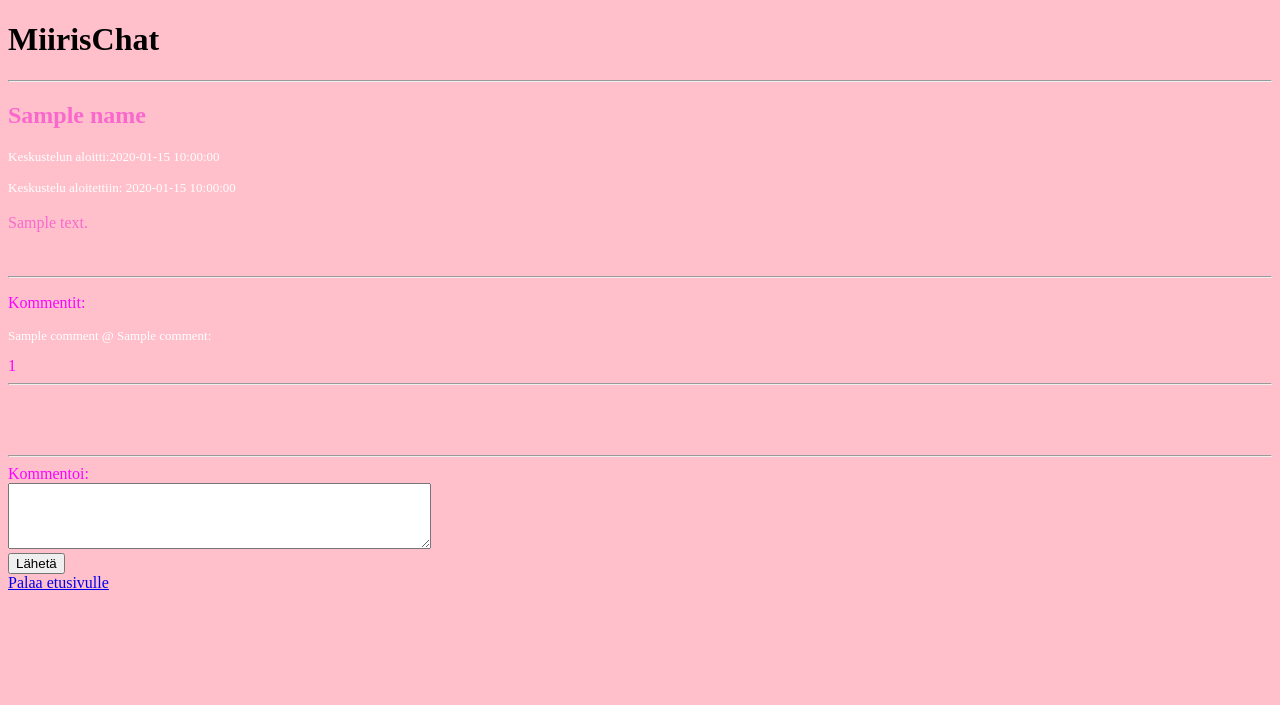
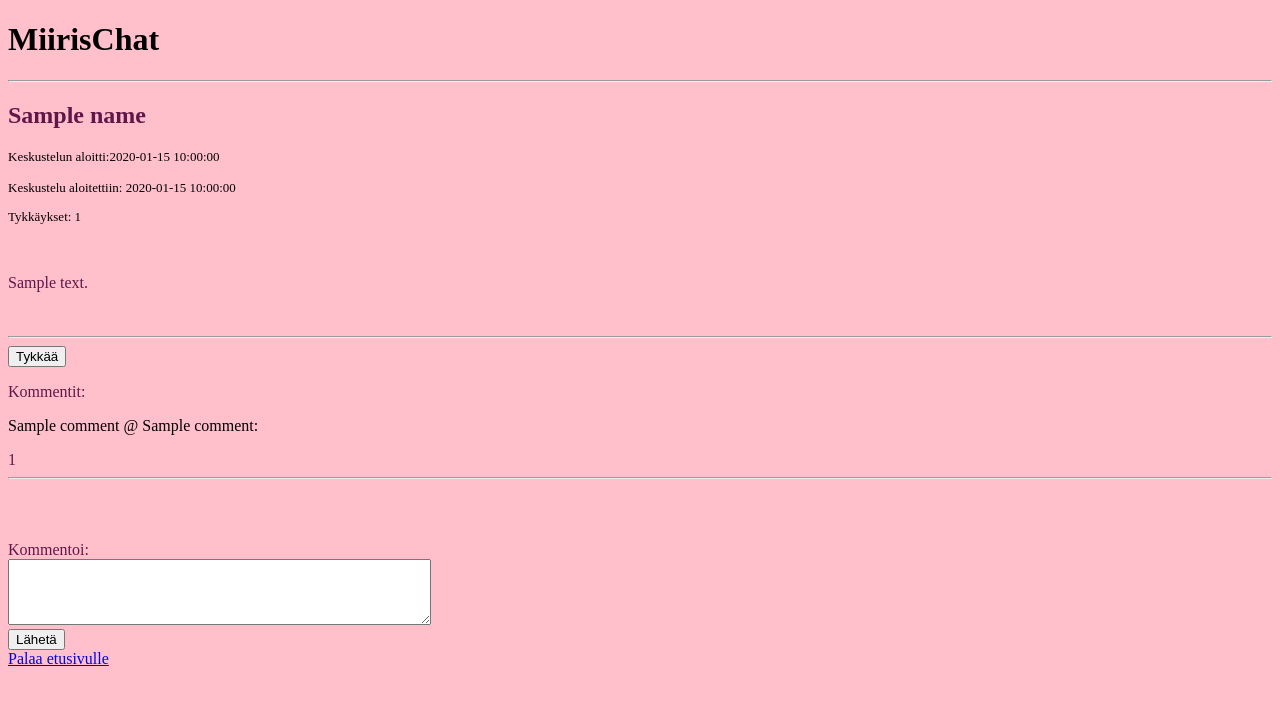
Before and after one commit to mirellel/chat-forum-tietokantasovellus, a Flask app: template templates/post.html in a window 1280 px wide. Shown: the top 705 px of the page. Run offline with Flask 2, Linux system fonts and the light colour scheme; the visitor is signed in with stand-in values (Sample User, id 1); the template is opened without the code that fills it: most values are stand-ins (such as "Sample title", 1, 10 or a date in 2020).

Commit message:
users can like posts

```diff
--- a/templates/post.html
+++ b/templates/post.html
@@ -1,46 +1,52 @@
 {% extends "layout.html" %}
 {% block content %}
 
-<h2 style="color:rgb(250, 104, 206)">{{ name }}</h2>
-<p style="color:rgb(255, 255, 255); font-size: small;">Keskustelun aloitti:{{ posted_by }}</p>
-<p2 style="color:rgb(255, 255, 255); font-size: small;">Keskustelu aloitettiin: {{ posted_at }}</p2>
+<h2 style="color:rgb(95, 23, 73)">{{ name }}</h2>
+  <p style="font-size: small;">Keskustelun aloitti:{{ posted_by }}</p>
+  <p2 style="font-size: small;">Keskustelu aloitettiin: {{ posted_at }}</p2>
+  <p style="font-size: small;">Tykkäykset: {{ num_of_likes }}</p>
   <br><br>
-<p3 style="color:rgb(250, 104, 206)">{{ content }}</p3>
+  <p3 style="color:rgb(95, 23, 73)">{{ content }}</p3>
 <br><br><br>
 <hr>
+{% if session.username %}
+<form action="/like_message" method="POST">
+  <input type="hidden" name="title_id" value="{{ id }}">
+  <input id="button" type="submit" value="Tykkää">
+</form>
+{% endif %}
+
 {% if post_comments %}
-    <p style="color:fuchsia; font-size: medium;">Kommentit:</p>
+  <p style="color:rgb(95, 23, 73); font-size: medium;">Kommentit:</p>
     {% for comment in post_comments %}
       {% if comment[4] %}
-        <p style="color: white; font-size: small;">{{ comment[2] }} @ {{ comment[3] }}: </p>
-        <p2 style="color:fuchsia">{{ comment[0] }}</p2>
+        <p style="color:rgb(95, 23, 73)font-size: small;">{{ comment[2] }} @ {{ comment[3] }}: </p>
+        <p2 style="color:rgb(95, 23, 73)">{{ comment[0] }}</p2>
         {% if session.user_role==2 or session.username==comment[2] %}
           <form action="/delete_comment" method="POST">
             <input type="hidden" name=comment_id value="{{comment[5]}}">
+            <input type="hidden" name=title_id value="{{ id }}">
             <input style="font: size 10px;" type="submit" value="Poista kommentti">
           </form>
         {% endif %}
         <hr>
       {% endif %}
     {%  endfor %}
-
 {%  endif %}
-
 
 <br><br><br>
 {% if session.username %}
-<hr>
   <form action="/new_comment" method="POST">
-    <p4 style="font-size: medium; color:fuchsia;">Kommentoi:</p4>
+    <p4 style="font-size: medium; color:rgb(95, 23, 73);">Kommentoi:</p4>
     <br>
     <textarea id="comment" name="comment" rows="4" cols="50">
     </textarea>
     <br>
-    <input type="hidden" name="commentor" value="{{session.username}}">
-    <input type="hidden" name="title_id" value="{{id}}">
+    <input type="hidden" id="commentor" name="commentor" value="{{session.username}}">
+    <input type="hidden" id="title_id "name="title_id" value="{{id}}">
     <input type="submit" value="Lähetä">
+  </form>
 {% endif %}
-</form>
 
 <a href="/">Palaa etusivulle</a>
 
--- a/users.py
+++ b/users.py
@@ -38,3 +38,6 @@ def register(username, password, role):
 def check_csrf():
     if session["csrf_token"] != request.form["csrf_token"]:
         abort(403)
+
+def user_id():
+    return session.get("user_id", 0)
```
Also changed, not shown: posts.py (+17 -4 lines), routes.py (+15 -1 lines). Lines whose indentation alone changed are shown as unchanged.
